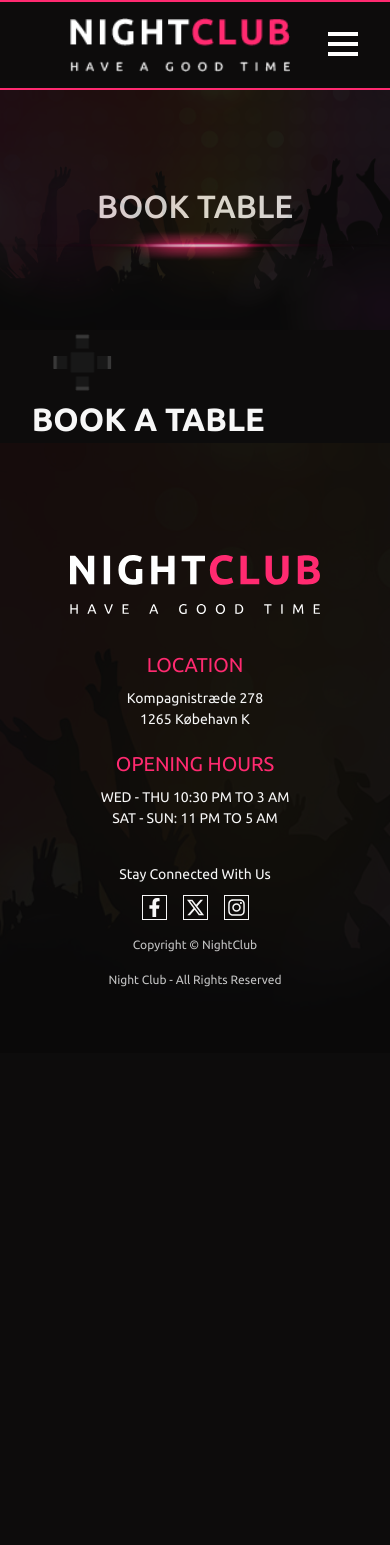
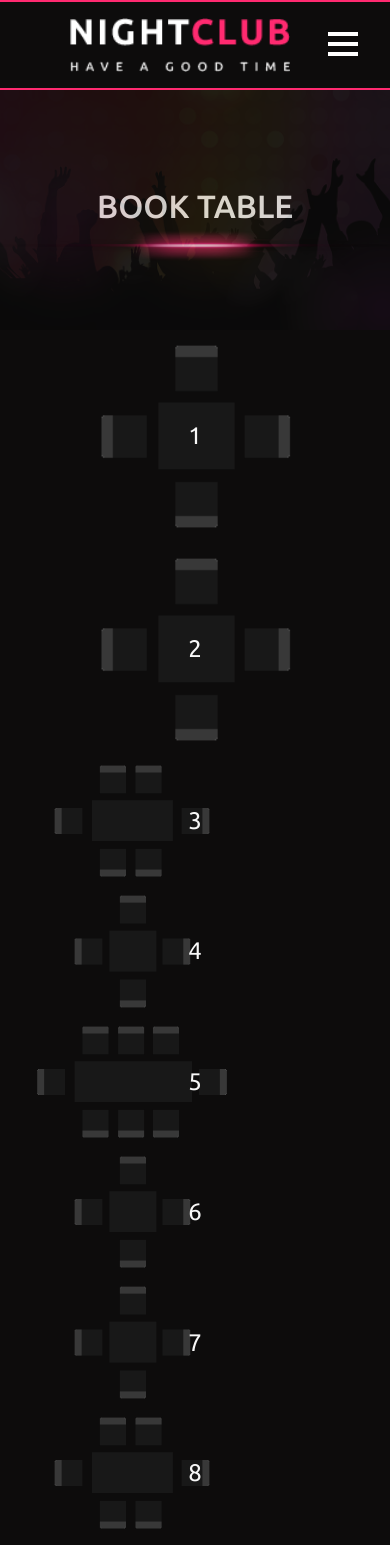
Before and after one commit to kivi0001/FORK-3sem-eksamen, a Next.js app: page /booktable in a window 390 px wide. Shown: the top 1545 px of the page. Before the commit the page ends 1053 px from the top, so only its background shows below. Built offline with nearby package versions, Linux system fonts and the light colour scheme.

Commit message:
statiske table billeder med responsivt grid til table booking side

```diff
--- a/src/app/(pages)/booktable/page.js
+++ b/src/app/(pages)/booktable/page.js
@@ -1,10 +1,12 @@
 import BookTableForm from "@/app/components/booktable/BookTableForm";
 import Headline from "@/app/components/Headline";
+import Tables from "@/app/components/booktable/Tables";
 
 export default function BookTable() {
   return (
     <main>
       <Headline text="book table" />
+      <Tables />
       <BookTableForm />
     </main>
   );
--- /dev/null
+++ b/src/app/components/booktable/Tables.jsx
@@ -0,0 +1,178 @@
+import Image from "next/image";
+
+const Tables = () => {
+  return (
+    <section>
+      <div className="table-container mb-(--spacing-large)">
+        <div className="relative text-center">
+          <Image
+            src="/assets/table/table_1.png"
+            alt="Table 1"
+            width={300}
+            height={200}
+            className="table-img"
+          />
+          <p className="booking-number absolute text-(length:--font-table-p)">
+            1
+          </p>
+        </div>
+        <div className="relative text-center">
+          <Image
+            src="/assets/table/table_1.png"
+            alt="Table 2"
+            width={400}
+            height={200}
+          />
+          <p className="booking-number absolute text-(length:--font-table-p)">
+            2
+          </p>
+        </div>
+        <div className="relative text-center">
+          <Image
+            src="/assets/table/table_2.png"
+            alt="Table 3"
+            width={200}
+            height={100}
+          />
+          <p className="booking-number absolute text-(length:--font-table-p)">
+            3
+          </p>
+        </div>
+        <div className="relative text-center">
+          <Image
+            src="/assets/table/table_1.png"
+            alt="Table 4"
+            width={200}
+            height={100}
+          />
+          <p className="booking-number absolute text-(length:--font-table-p)">
+            4
+          </p>
+        </div>
+        <div className="relative">
+          <Image
+            src="/assets/table/table_3.png"
+            alt="Table 5"
+            width={200}
+            height={100}
+          />
+          <p className="booking-number absolute  text-center text-(length:--font-table-p)">
+            5
+          </p>
+        </div>
+        <div className="relative text-center">
+          <Image
+            src="/assets/table/table_1.png"
+            alt="Table 6"
+            width={200}
+            height={100}
+          />
+          <p className="booking-number absolute text-(length:--font-table-p)">
+            6
+          </p>
+        </div>
+        <div className="relative text-center">
+          <Image
+            src="/assets/table/table_1.png"
+            alt="Table 7"
+            width={200}
+            height={100}
+          />
+          <p className="booking-number absolute text-(length:--font-table-p)">
+            7
+          </p>
+        </div>
+        <div className="relative text-center">
+          <Image
+            src="/assets/table/table_2.png"
+            alt="Table 8"
+            width={200}
+            height={100}
+          />
+          <p className="booking-number absolute text-(length:--font-table-p)">
+            8
+          </p>
+        </div>
+        <div className="relative text-center">
+          <Image
+            src="/assets/table/table_1.png"
+            alt="Table 9"
+            width={200}
+            height={100}
+          />
+          <p className="booking-number absolute text-(length:--font-table-p)">
+            9
+          </p>
+        </div>
+        <div className="relative text-center">
+          <Image
+            src="/assets/table/table_3.png"
+            alt="Table 10"
+            width={200}
+            height={100}
+          />
+          <p className="booking-number absolute text-(length:--font-table-p)">
+            10
+          </p>
+        </div>
+        <div className="relative text-center">
+          <Image
+            src="/assets/table/table_1.png"
+            alt="Table 11"
+            width={200}
+            height={100}
+          />
+          <p className="booking-number absolute text-(length:--font-table-p)">
+            11
+          </p>
+        </div>
+        <div className="relative text-center">
+          <Image
+            src="/assets/table/table_1.png"
+            alt="Table 12"
+            width={200}
+            height={100}
+          />
+          <p className="booking-number absolute text-(length:--font-table-p)">
+            12
+          </p>
+        </div>
+        <div className="relative text-center">
+          <Image
+            src="/assets/table/table_2.png"
+            alt="Table 13"
+            width={200}
+            height={100}
+          />
+          <p className="booking-number absolute text-(length:--font-table-p)">
+            13
+          </p>
+        </div>
+        <div className="relative text-center">
+          <Image
+            src="/assets/table/table_1.png"
+            alt="Table 14"
+            width={200}
+            height={100}
+          />
+          <p className="booking-number absolute text-(length:--font-table-p)">
+            14
+          </p>
+        </div>
+        <div className="relative text-center">
+          <Image
+            src="/assets/table/table_3.png"
+            alt="Table 15"
+            width={200}
+            height={100}
+          />
+          <p className="booking-number absolute text-(length:--font-table-p)">
+            15
+          </p>
+        </div>
+      </div>
+    </section>
+  );
+};
+
+export default Tables;
--- a/src/app/custom.css
+++ b/src/app/custom.css
@@ -277,3 +277,33 @@ ul.testimonials-scroller {
     scroll-snap-align: center;
   }
 }
+
+/* TABLE BOOKING */
+.booking-number {
+  top: 50%;
+  left: 50%;
+  transform: translate(-50%, -50%);
+}
+
+.table-img {
+  height: 100%;
+  width: 100%;
+}
+
+.table-container {
+  display: grid;
+  grid-template-columns: repeat(
+    auto-fit,
+    minmax(var(--space-grid-table), 1fr)
+  );
+  column-gap: var(--spacing-small);
+  row-gap: var(--spacing-medium);
+  text-align: center;
+}
+/*
+@container (width < 850px) {
+  .table-container {
+    display: grid;
+    grid-template-columns: repeat(3, 1fr);
+  }
+} */
--- a/src/app/globals.css
+++ b/src/app/globals.css
@@ -176,9 +176,9 @@
   --font-footer-p: var(--small-p);
   --font-xs-footer-p: var(--xtrasmall-p);
   --font-home-form-h2: var(--medium-v2);
+  --font-table-p: var(--non-fluid-medium);
 
-  /* FONT WEIGHT TOKENS */
-  /* Home page */
+  /* FONT WEIGHT TOKENS */ /* Home page */
   --font-weight-home-h1: var(--weight-medium);
   --font-weight-home-h2: var(--weight-medium);
   --font-weight-home-track-h3: var(
@@ -254,9 +254,19 @@
     --fluid-12-24
   );
   --padding-block-input-field: var(--fluid-18-32);
+
+  /* FLUID GRID SIZING */
+  --space-grid-table: clamp(
+    6.25rem,
+    5.4rem + 4cqi,
+    9rem
+  );
 }
 
 /* GRIDS */
+html {
+  background: var(--background);
+}
 
 body {
   background: var(--background);
@@ -271,6 +281,8 @@ body {
     )
     [full-end];
   grid-template-rows: auto;
+  max-width: 1440px;
+  margin: auto;
 }
 
 .header-wrapper {
```
